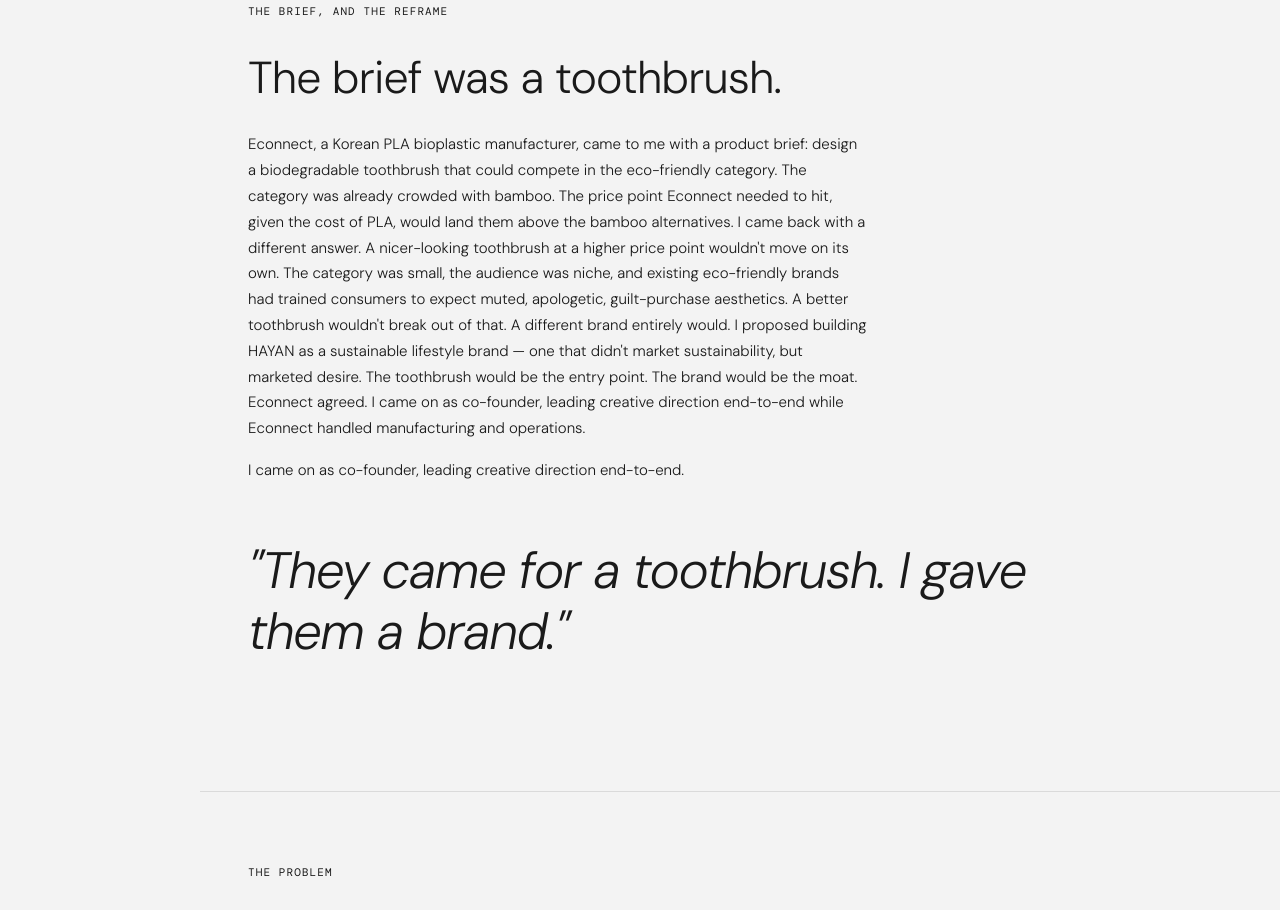
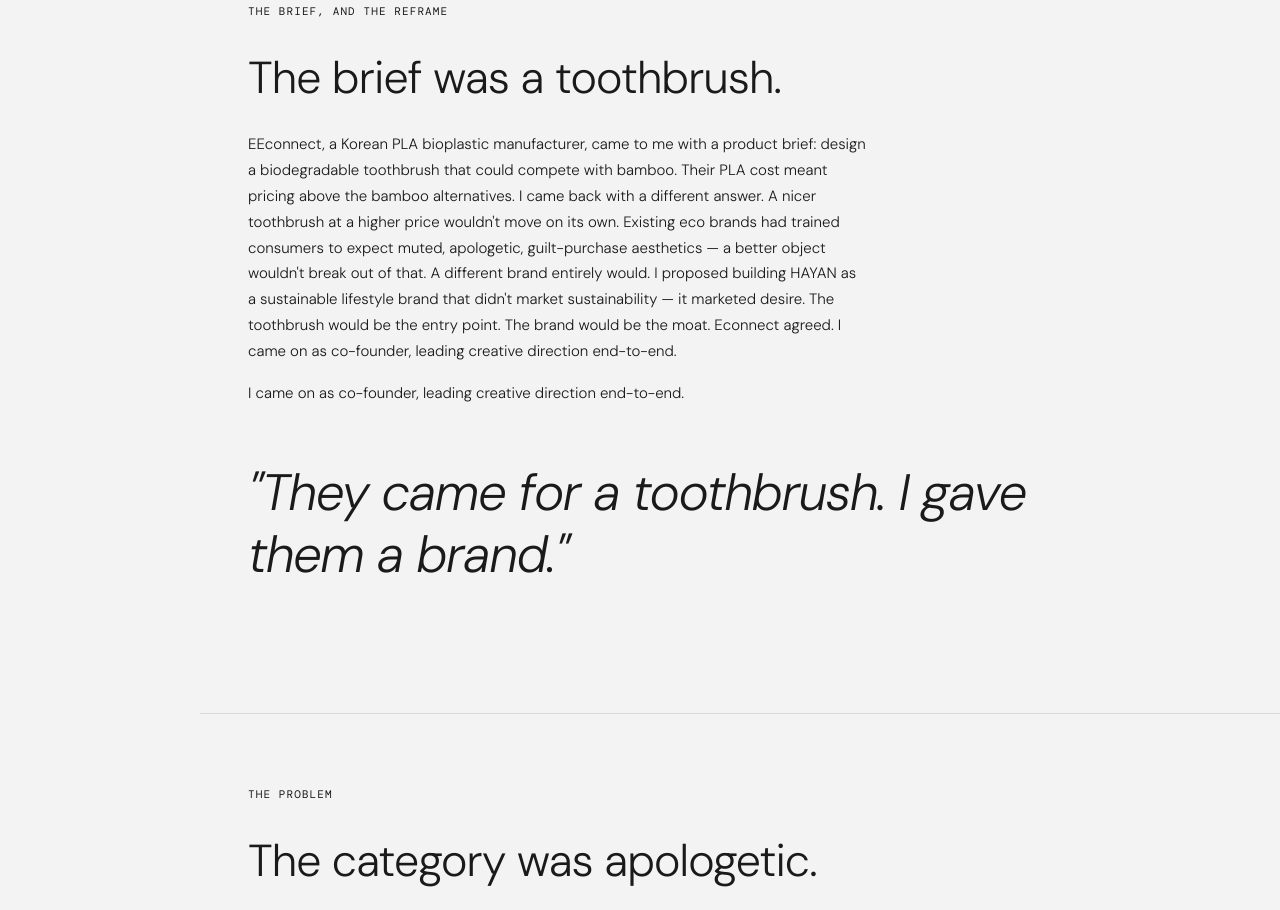
Before and after one commit to hmineom/hayan-case-study, a plain HTML site: page index.html in a window 1280 px wide. Shown: the part 1294-2204 px from the top of the page. Drawn offline with nearby package versions, Linux system fonts and the light colour scheme; a web font is replaced by a local one.

Commit message:
Update index.html

```diff
--- a/index.html
+++ b/index.html
@@ -478,10 +478,10 @@
       <div class="sec-label r">The brief, and the reframe</div>
       <h2 class="sec-h2 r">The brief was a toothbrush.</h2>
       <p class="sec-body r">
-        Econnect, a Korean PLA bioplastic manufacturer, came to me with a product brief: design a biodegradable toothbrush that could compete in the eco-friendly category. The category was already crowded with bamboo. The price point Econnect needed to hit, given the cost of PLA, would land them above the bamboo alternatives.
-        I came back with a different answer. A nicer-looking toothbrush at a higher price point wouldn't move on its own. The category was small, the audience was niche, and existing eco-friendly brands had trained consumers to expect muted, apologetic, guilt-purchase aesthetics. A better toothbrush wouldn't break out of that. A different brand entirely would.
-        I proposed building HAYAN as a sustainable lifestyle brand — one that didn't market sustainability, but marketed desire. The toothbrush would be the entry point. The brand would be the moat.
-        Econnect agreed. I came on as co-founder, leading creative direction end-to-end while Econnect handled manufacturing and operations.
+        EEconnect, a Korean PLA bioplastic manufacturer, came to me with a product brief: design a biodegradable toothbrush that could compete with bamboo. Their PLA cost meant pricing above the bamboo alternatives.
+        I came back with a different answer. A nicer toothbrush at a higher price wouldn't move on its own. Existing eco brands had trained consumers to expect muted, apologetic, guilt-purchase aesthetics — a better object wouldn't break out of that. A different brand entirely would.
+        I proposed building HAYAN as a sustainable lifestyle brand that didn't market sustainability — it marketed desire. The toothbrush would be the entry point. The brand would be the moat.
+        Econnect agreed. I came on as co-founder, leading creative direction end-to-end.
       </p>
       <p class="sec-body r" style="margin-top:16px">
         I came on as co-founder, leading creative direction end-to-end.
```
